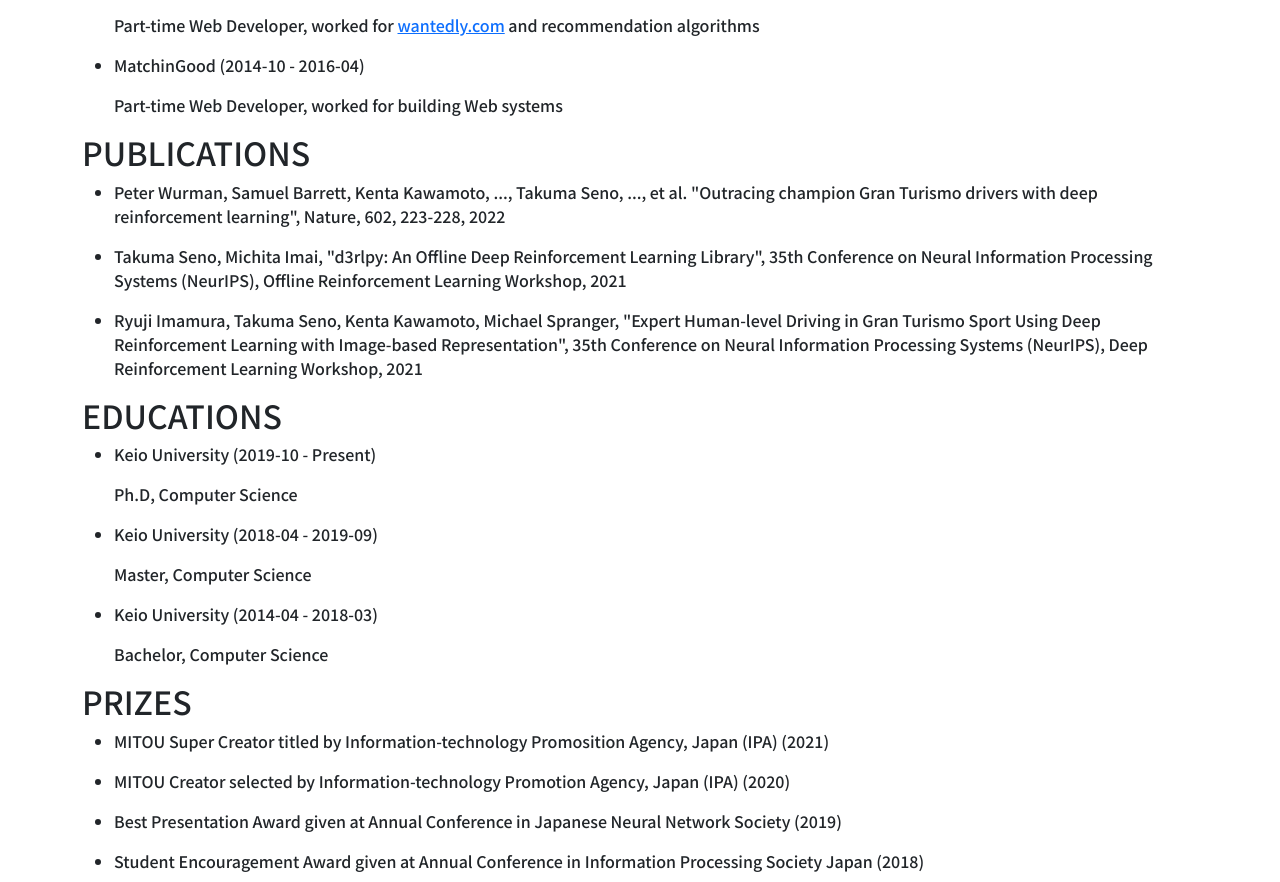
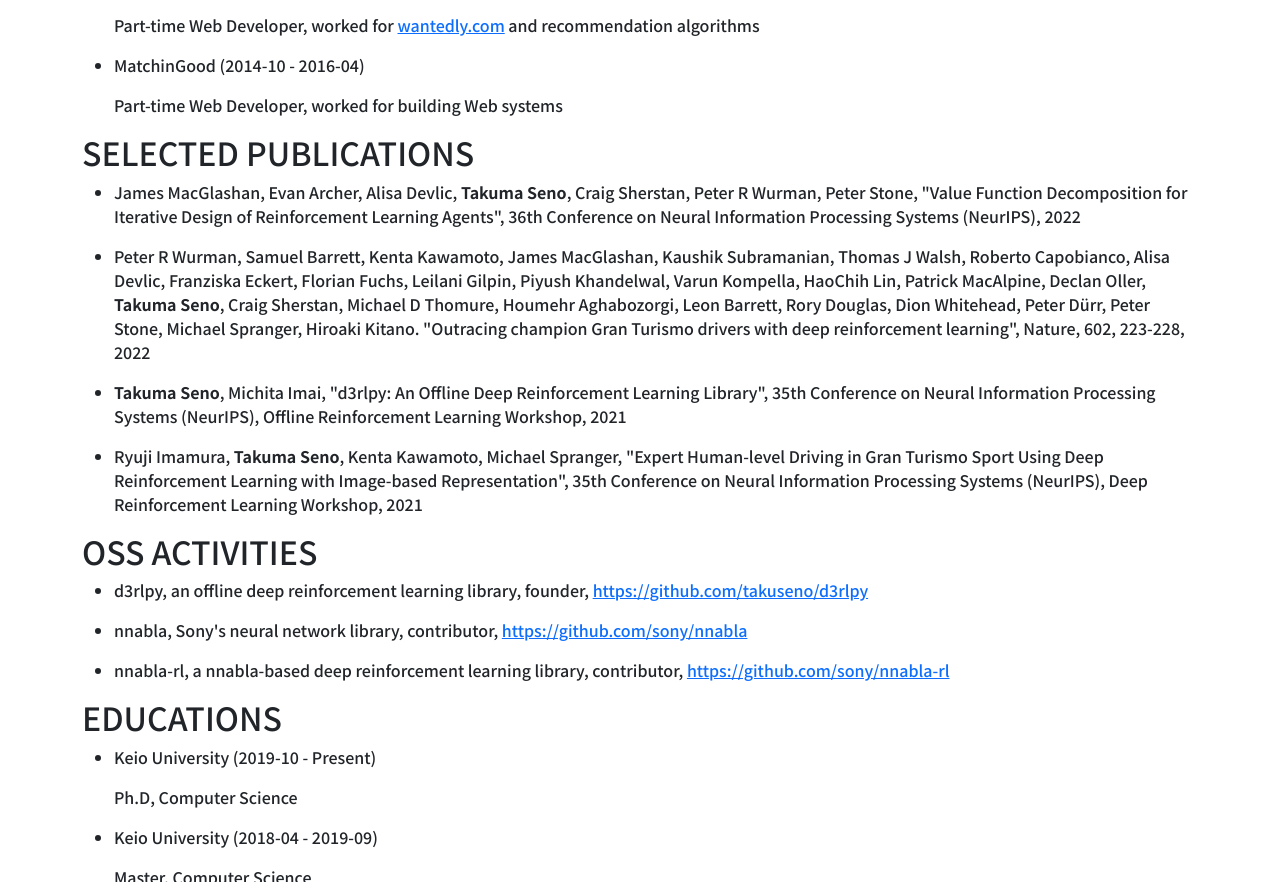
Before and after one commit to takuseno/takuseno.github.io, a Gatsby site: page / in a window 1280 px wide. Shown: the part 1685-2567 px from the top of the page. Built offline with nearby package versions, Linux system fonts and the light colour scheme; Gatsby itself is replaced by a stand-in of ours.

Commit message:
Add new paper

```diff
--- a/src/components/style/home.module.scss
+++ b/src/components/style/home.module.scss
@@ -25,6 +25,8 @@
 
 .section-title-style {
   border-bottom: 1px solid black;
+  font-size: 1.2em;
+  font-weight: 300;
 }
 
 .section-content-style {
@@ -44,6 +46,19 @@
   }
 }
 
+.publication-list-style {
+  font-size: 1.0em;
+  li {
+    margin-bottom: 8px;
+  }
+  p {
+    margin: 0;
+  }
+  a {
+    color: black;
+  }
+}
+
 .important-name-style {
   font-size: 1.2em;
   font-weight: 600;
--- a/src/pages/index.js
+++ b/src/pages/index.js
@@ -11,7 +11,8 @@ import {
   sectionTitleStyle,
   sectionContentStyle,
   contentListStyle,
-  importantNameStyle
+  importantNameStyle,
+  publicationListStyle
 } from '../components/style/home.module.scss'
 
 const IntroSection = () => {
@@ -54,7 +55,7 @@ const JobSection = () => {
         <ul className={contentListStyle}>
           <li>
             <p><span className={importantNameStyle}>Sony AI</span> (2020-10 - Present)</p>
-            <p>Machine Learning Engineer, working for reinforcement learning projects</p>
+            <p>Machine Learning Engineer, working for <a href="https://www.gran-turismo.com/us/gran-turismo-sophy/">Gran Turismo Sophy</a></p>
           </li>
           <li>
             <p><span className={importantNameStyle}>Okinawa Institute of Science and Technology</span> (2020-03 - 2020-07)</p>
@@ -85,17 +86,20 @@ const JobSection = () => {
 const PublicationSection = () => {
   return (
     <div>
-      <h2 className={sectionTitleStyle}>PUBLICATIONS</h2>
+      <h2 className={sectionTitleStyle}>SELECTED PUBLICATIONS</h2>
       <div className={sectionContentStyle}>
-        <ul className={contentListStyle}>
+        <ul className={publicationListStyle}>
           <li>
-            <p>Peter Wurman, Samuel Barrett, Kenta Kawamoto, ..., Takuma Seno, ..., et al. "Outracing champion Gran Turismo drivers with deep reinforcement learning", Nature, 602, 223-228, 2022</p>
+            <p>James MacGlashan, Evan Archer, Alisa Devlic, <strong>Takuma Seno</strong>, Craig Sherstan, Peter R Wurman, Peter Stone, "Value Function Decomposition for Iterative Design of Reinforcement Learning Agents", 36th Conference on Neural Information Processing Systems (NeurIPS), 2022</p>
           </li>
           <li>
-            <p>Takuma Seno, Michita Imai, "d3rlpy: An Offline Deep Reinforcement Learning Library", 35th Conference on Neural Information Processing Systems (NeurIPS), Offline Reinforcement Learning Workshop, 2021</p>
+            <p>Peter R Wurman, Samuel Barrett, Kenta Kawamoto, James MacGlashan, Kaushik Subramanian, Thomas J Walsh, Roberto Capobianco, Alisa Devlic, Franziska Eckert, Florian Fuchs, Leilani Gilpin, Piyush Khandelwal, Varun Kompella, HaoChih Lin, Patrick MacAlpine, Declan Oller, <strong>Takuma Seno</strong>, Craig Sherstan, Michael D Thomure, Houmehr Aghabozorgi, Leon Barrett, Rory Douglas, Dion Whitehead, Peter Dürr, Peter Stone, Michael Spranger, Hiroaki Kitano. "Outracing champion Gran Turismo drivers with deep reinforcement learning", Nature, 602, 223-228, 2022</p>
           </li>
           <li>
-            <p>Ryuji Imamura, Takuma Seno, Kenta Kawamoto, Michael Spranger, "Expert Human-level Driving in Gran Turismo Sport Using Deep Reinforcement Learning with Image-based Representation", 35th Conference on Neural Information Processing Systems (NeurIPS), Deep Reinforcement Learning Workshop, 2021</p>
+            <p><strong>Takuma Seno</strong>, Michita Imai, "d3rlpy: An Offline Deep Reinforcement Learning Library", 35th Conference on Neural Information Processing Systems (NeurIPS), Offline Reinforcement Learning Workshop, 2021</p>
+          </li>
+          <li>
+            <p>Ryuji Imamura, <strong>Takuma Seno</strong>, Kenta Kawamoto, Michael Spranger, "Expert Human-level Driving in Gran Turismo Sport Using Deep Reinforcement Learning with Image-based Representation", 35th Conference on Neural Information Processing Systems (NeurIPS), Deep Reinforcement Learning Workshop, 2021</p>
           </li>
         </ul>
       </div>
@@ -130,8 +134,19 @@ const EducationSection = () => {
 const ProjectSection = () => {
   return (
     <div>
-      <h2 className={sectionTitleStyle}>PROJECTS</h2>
+      <h2 className={sectionTitleStyle}>OSS ACTIVITIES</h2>
       <div className={sectionContentStyle}>
+        <ul className={contentListStyle}>
+          <li>
+            <p><span className={importantNameStyle}>d3rlpy</span>, an offline deep reinforcement learning library, founder, <a href="https://github.com/takuseno/d3rlpy">https://github.com/takuseno/d3rlpy</a></p>
+          </li>
+          <li>
+            <p><span className={importantNameStyle}>nnabla</span>, Sony's neural network library, contributor, <a href="https://github.com/sony/nnabla">https://github.com/sony/nnabla</a></p>
+          </li>
+          <li>
+            <p><span className={importantNameStyle}>nnabla-rl</span>, a nnabla-based deep reinforcement learning library, contributor, <a href="https://github.com/sony/nnabla-rl">https://github.com/sony/nnabla-rl</a></p>
+          </li>
+        </ul>
       </div>
     </div>
   )
@@ -173,6 +188,7 @@ const IndexPage = () => {
         <IntroSection />
         <JobSection />
         <PublicationSection />
+        <ProjectSection />
         <EducationSection />
         <PrizeSection />
       </Container>
```
Also changed, not shown: 1 other file.
